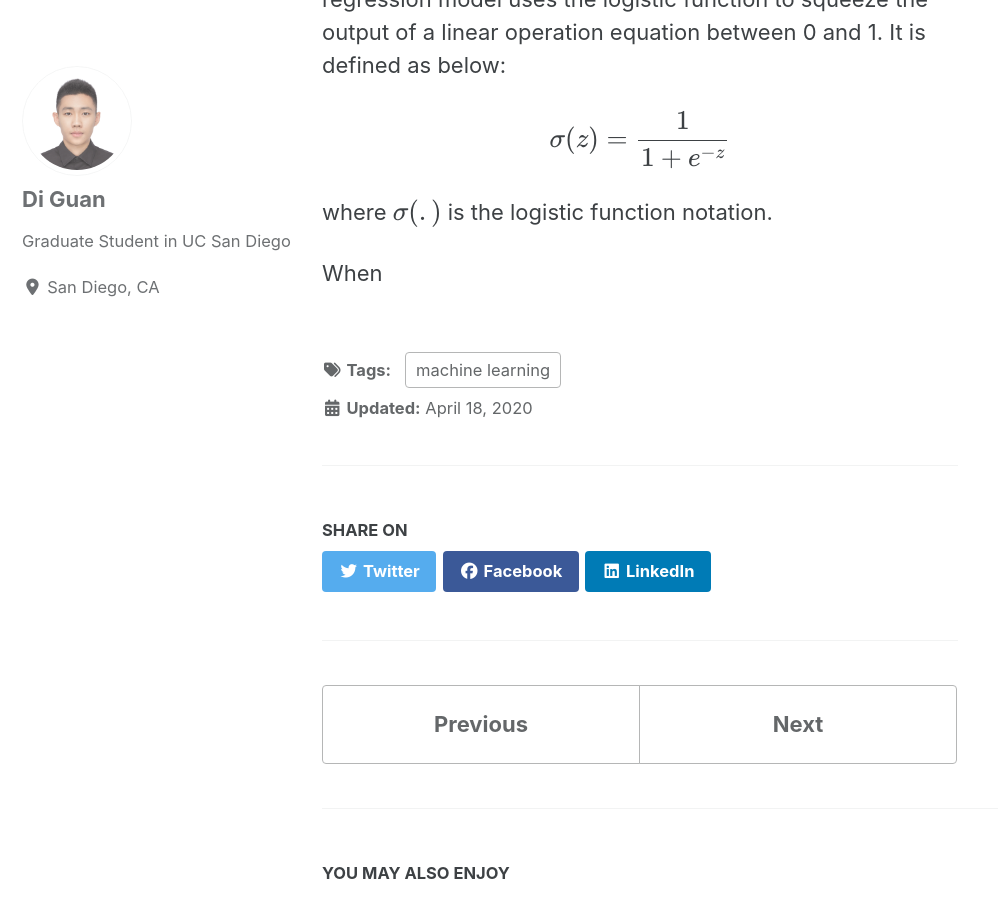
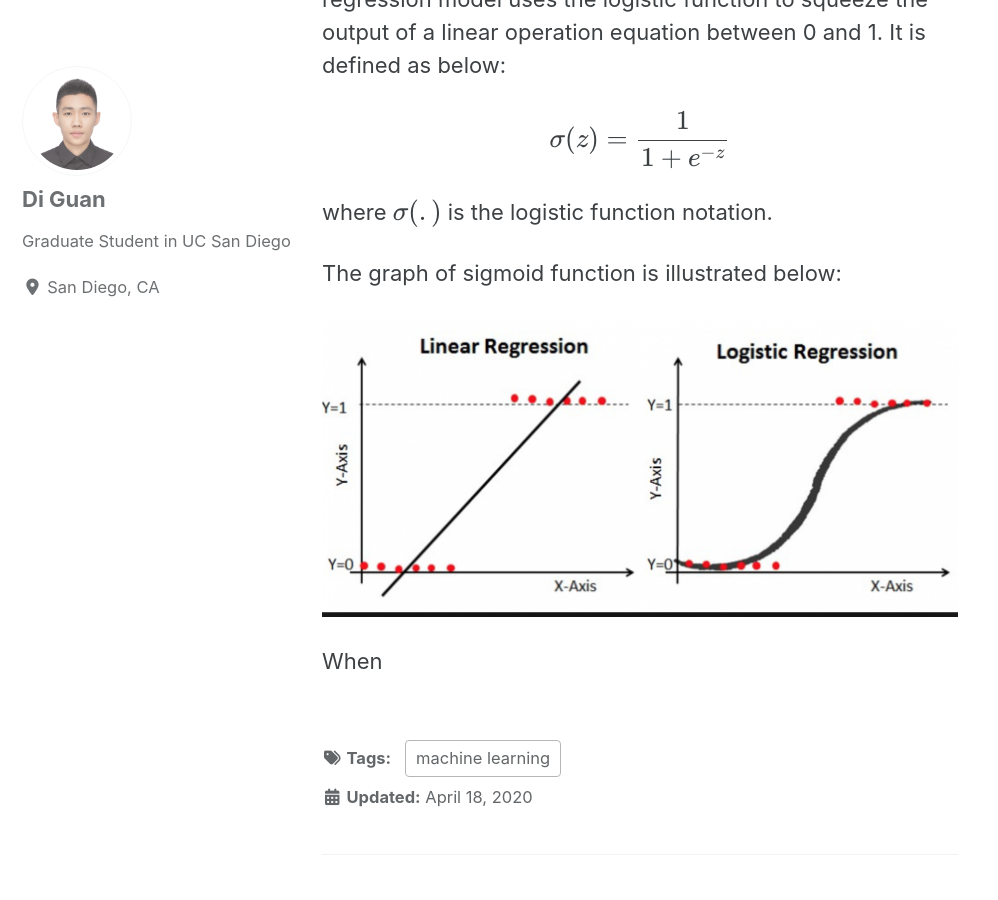
Before and after one commit to guandi1995/guandi1995.github.io, a Jekyll site: the page built from _posts/2020-04-18-logistic regression.md, in a window 1280 px wide and 900 px high, scrolled down 1390 px. Shown: the whole window, without its empty margins (0-998 px from the left). Built offline with Jekyll 4.4.1, drawn with Linux system fonts in a browser that asks for light colours; cached includes are drawn as plain includes; nearby versions of some CDN libraries; formulas are drawn with MathJax 3.

Commit message:
logistic regression

```diff
--- a/_posts/2020-04-18-logistic regression.md
+++ b/_posts/2020-04-18-logistic regression.md
@@ -23,4 +23,8 @@ $$
 
 where $$\sigma(.)$$ is the logistic function notation.
 
+The graph of sigmoid function is illustrated below:
+
+<img src="{{ site.url }}{{ site.baseurl }}/images/logistic regression/header_img.png" alt="">
+
 When
```
Also changed, not shown: images/logistic regression/sigmoid_function.jfif (added).
